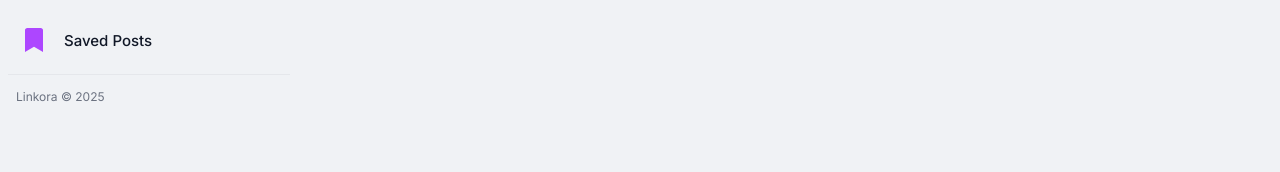
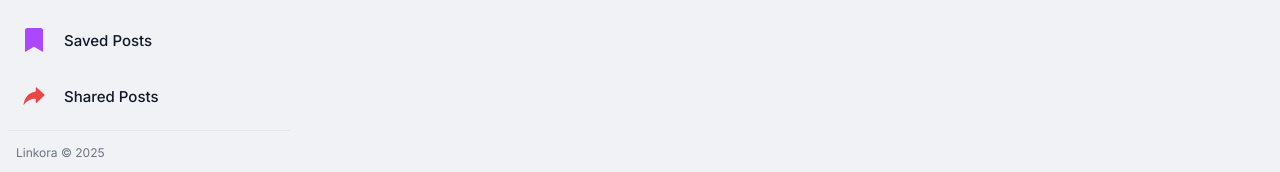
Before and after one commit to arafatYasir/Linkora, a React (Vite) app in the folder frontend/: page / in a window 1280 px wide. Shown: the part 174-346 px from the top of the page. Built offline with nearby package versions, Linux system fonts and the light colour scheme; no server answers; sample sign-in values are in the browser's storage.

Commit message:
Added "Shared Posts" option on HomePageSidebar.jsx component

```diff
--- a/frontend/src/components/homepage/HomePageSidebar.jsx
+++ b/frontend/src/components/homepage/HomePageSidebar.jsx
@@ -1,4 +1,5 @@
 import { FaUserFriends, FaBookmark } from "react-icons/fa";
+import { IoIosShareAlt } from "react-icons/io";
 import { Link } from "react-router-dom";
 import defaultAvatar from "../../../public/default images/avatar.png";
 
@@ -13,7 +14,7 @@ const HomePageSidebar = ({ user }) => {
                             <img
                                 src={user?.profilePicture || defaultAvatar}
                                 alt="Profile"
-                                className="w-[36px] h-[36px] rounded-full object-cover"
+                                className="w-[36px] h-[36px] rounded-full object-cover select-none"
                             />
                             <span className="font-medium text-text-primary text-[15px]">
                                 {user?.firstname} {user?.lastname}
@@ -35,12 +36,23 @@ const HomePageSidebar = ({ user }) => {
 
                     {/* ---- Saved Posts ---- */}
                     <li>
-                        <Link to="/saved" className="flex items-center gap-3 p-2 rounded-lg hover:bg-border transition cursor-pointer">
+                        <Link to="/saved-posts" className="flex items-center gap-3 p-2 rounded-lg hover:bg-border transition cursor-pointer">
                             <div className="w-[36px] h-[36px] rounded-full bg-transparent flex items-center justify-center text-purple-500">
                                 <FaBookmark size={24} />
                             </div>
                             <span className="font-medium text-text-primary text-[15px]">
                                 Saved Posts
+                            </span>
+                        </Link>
+                    </li>
+
+                    <li>
+                        <Link to="/shared-posts" className="flex items-center gap-3 p-2 rounded-lg hover:bg-border transition cursor-pointer">
+                            <div className="w-[36px] h-[36px] rounded-full bg-transparent flex items-center justify-center text-error">
+                                <IoIosShareAlt size={28} />
+                            </div>
+                            <span className="font-medium text-text-primary text-[15px]">
+                                Shared Posts
                             </span>
                         </Link>
                     </li>
```
